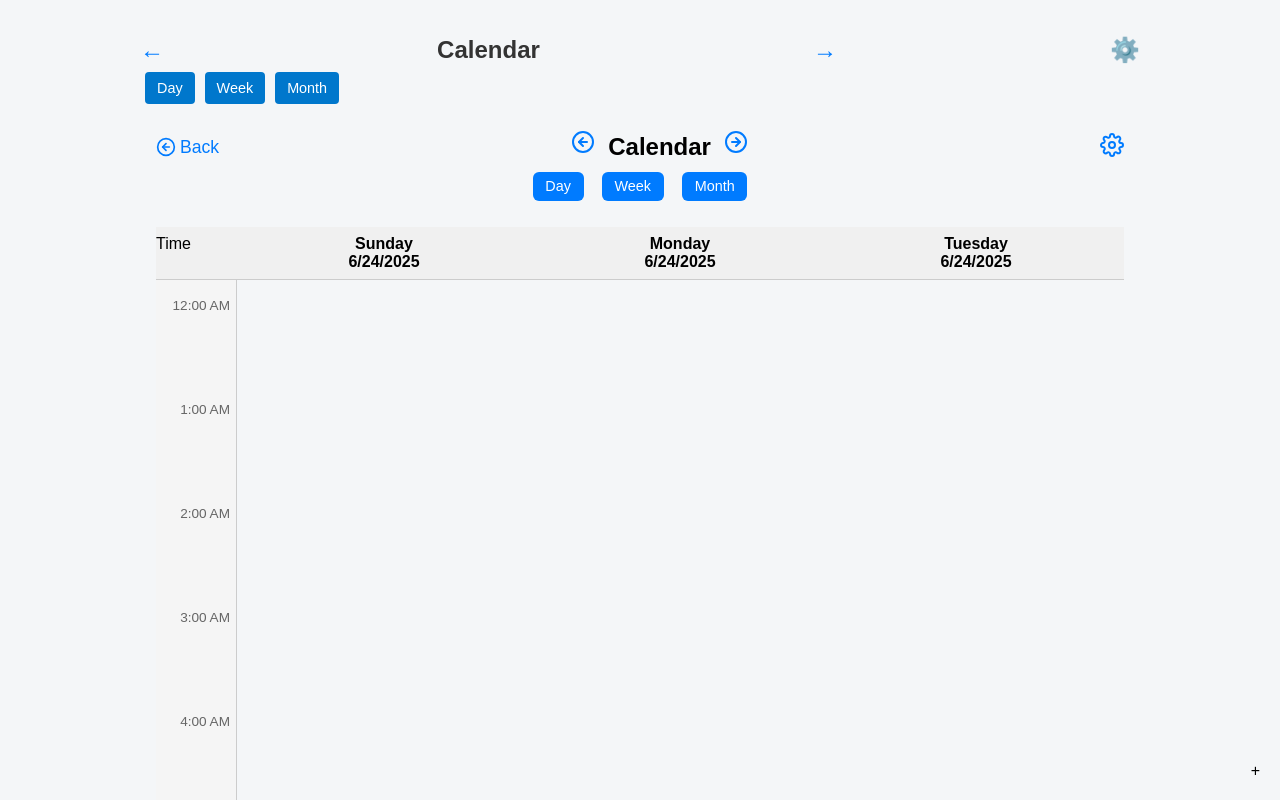
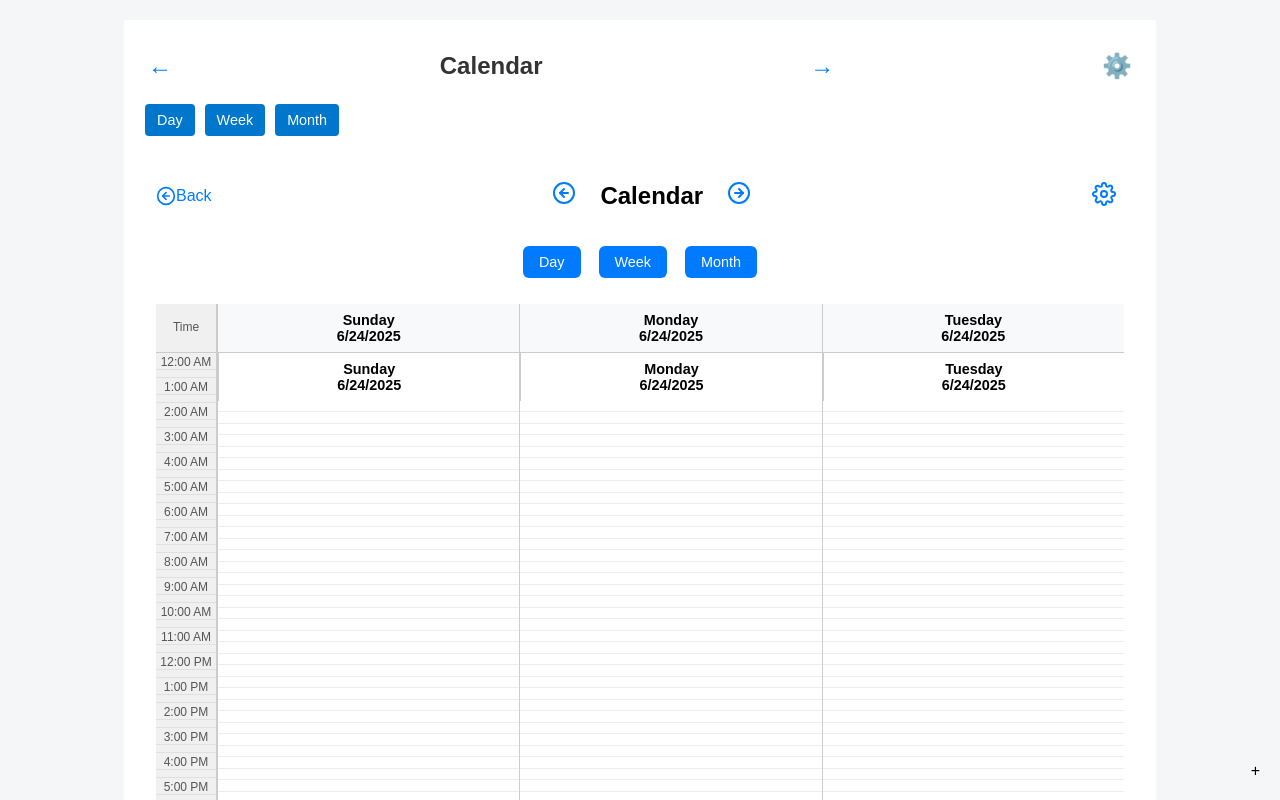
Before and after one commit to JMaraglia/crumb-v3, a React (Vite) app: page /calendar in a window 1280 px wide. Shown: the top 800 px of the page. Built offline with nearby package versions, Linux system fonts and the light colour scheme.

Commit message:
MOCK STYLE?

```diff
--- a/src/CalendarPage.css
+++ b/src/CalendarPage.css
@@ -1,13 +1,13 @@
-/* --- CalendarPage.css (Updated for WeekView.jsx) --- */
+/* --- CalendarPage.css (Visual Mock Clone Only) --- */
 
 .calendar-container {
   padding: 1rem;
   font-family: sans-serif;
   max-width: 1000px;
   margin: 0 auto;
+  background-color: #fff;
 }
 
-/* Header Row: Back, Title + Arrows, Gear */
 .calendar-header {
   display: flex;
   justify-content: space-between;
@@ -22,228 +22,179 @@
   font-size: 1rem;
   color: #007bff;
   cursor: pointer;
+  font-weight: 500;
 }
 
 .calendar-center {
   display: flex;
   align-items: center;
-  gap: 0.5rem;
   justify-content: center;
   flex-grow: 1;
+  gap: 1rem;
 }
 
 .calendar-title {
   font-size: 1.5rem;
   font-weight: bold;
-  margin: 0;
 }
 
 .calendar-nav-arrow {
-  color: #007bff;
   font-size: 1.5rem;
-  cursor: pointer;
-  user-select: none;
   background: none;
   border: none;
+  color: #007bff;
+  cursor: pointer;
   padding: 0;
-  display: flex;
-  align-items: center;
+  margin: 0 8px;
 }
 
 .calendar-gear {
   font-size: 1.5rem;
   color: #007bff;
   cursor: pointer;
+  padding-right: 0.5rem;
 }
 
-.gear-menu {
-  position: relative;
-  margin-left: auto;
+.calendar-view-buttons {
+  display: flex;
+  justify-content: center;
+  margin: 1rem 0;
+  gap: 0.5rem;
 }
 
-.gear-options {
-  position: absolute;
-  top: 28px;
-  right: 0;
-  background-color: white;
-  border: 1px solid #ccc;
-  border-radius: 4px;
-  z-index: 100;
-  box-shadow: 0 2px 6px rgba(0,0,0,0.15);
-}
-
-.gear-options div {
-  padding: 8px 12px;
+.calendar-view-buttons button {
+  padding: 0.5rem 1rem;
+  background-color: #007bff;
+  color: white;
+  border: none;
+  border-radius: 6px;
   cursor: pointer;
   font-size: 0.9rem;
 }
 
-.gear-options div:hover {
-  background-color: #f5f5f5;
-}
-
-/* View Buttons (Day / Week / Month) */
-.calendar-view-buttons {
+.week-view {
   display: flex;
-  justify-content: center;
-  gap: 0.5rem;
-  margin-bottom: 1rem;
-  flex-wrap: wrap;
-}
-
-.calendar-view-buttons button {
-  background-color: #007bff;
-  color: white;
-  border: none;
-  padding: 0.4rem 0.8rem;
-  border-radius: 6px;
-  font-size: 0.9rem;
-  cursor: pointer;
-}
-
-/* Grid Structure for WeekView */
-.week-view {
+  flex-direction: column;
   width: 100%;
   overflow-x: auto;
   font-family: sans-serif;
 }
 
-.week-back-nav {
-  display: flex;
-  align-items: center;
-  padding: 12px 16px 4px;
-  font-size: 1.1rem;
-}
-
-.back-text {
-  margin-left: 4px;
-  font-weight: 500;
-  font-size: 1.1rem;
-  color: #007bff;
-}
-
 .week-header {
   display: flex;
+  background-color: #f8f9fa;
   border-bottom: 1px solid #ccc;
-  background-color: #f0f0f0;
-  padding: 8px 0;
+  text-align: center;
 }
 
 .time-column-header {
-  width: 80px;
+  width: 60px;
+  background-color: #f0f0f0;
+  border-right: 1px solid #ccc;
+  font-size: 0.75rem;
+  color: #555;
+  padding-top: 1rem;
 }
 
 .day-column-header {
   flex: 1;
-  text-align: center;
-  font-weight: 600;
-  font-size: 1rem;
+  min-width: 120px;
+  padding: 0.5rem 0;
+  border-left: 1px solid #ccc;
+  font-size: 0.9rem;
+  font-weight: bold;
+  display: flex;
+  flex-direction: column;
+  align-items: center;
+  justify-content: center;
+}
+
+.day-column-header span:first-child {
+  font-size: 0.95rem;
+}
+
+.day-column-header span:last-child {
+  font-size: 0.75rem;
+  font-weight: normal;
+  color: #777;
 }
 
 .week-body {
-  width: 100%;
+  display: flex;
+  height: 600px;
   overflow-x: auto;
-}
-
-.week-grid {
-  display: flex;
-  flex-direction: row;
-  width: 100%;
+  position: relative;
 }
 
 .time-column {
-  width: 80px;
+  width: 60px;
+  background-color: #f0f0f0;
+  border-right: 1px solid #ccc;
   flex-shrink: 0;
-  background-color: #f5f5f5;
-  border-right: 1px solid #ccc;
+  display: flex;
+  flex-direction: column;
 }
 
 .time-slot {
-  height: 52px;
-  display: flex;
-  align-items: center;
-  justify-content: flex-end;
-  padding-right: 6px;
-  font-size: 0.85rem;
-  color: #666;
+  height: 50px;
+  border-bottom: 1px solid #e0e0e0;
+  font-size: 0.75rem;
+  color: #555;
+  padding-top: 2px;
+  text-align: center;
 }
 
 .day-column {
   flex: 1;
-  border-left: 1px solid #e0e0e0;
+  display: flex;
+  flex-direction: column;
+  border-left: 1px solid #ccc;
+  min-width: 120px;
+  position: relative;
+  flex-shrink: 0;
 }
 
 .calendar-cell {
-  height: 52px;
-  border-bottom: 1px solid #eaeaea;
+  height: 50px;
+  border-bottom: 1px solid #eee;
+  padding: 2px;
   position: relative;
-  padding: 2px;
+  cursor: pointer;
 }
 
 .event-entry {
-  position: relative;
-  margin: 2px;
-  padding: 4px;
-  border-radius: 4px;
-  font-size: 0.8rem;
+  position: absolute;
+  left: 4px;
+  right: 4px;
+  border-radius: 12px;
+  padding: 4px 8px;
+  font-size: 0.75rem;
+  background-color: #007bff;
+  color: white;
   overflow: hidden;
   white-space: nowrap;
   text-overflow: ellipsis;
+}
+
+.add-event-btn {
+  position: fixed;
+  bottom: 20px;
+  right: 20px;
   background-color: #007bff;
   color: white;
-}
-
-/* Modal Overlay */
-.modal-overlay {
-  position: fixed;
-  top: 0;
-  left: 0;
-  width: 100%;
-  height: 100%;
-  background: rgba(0, 0, 0, 0.4);
+  border: none;
+  border-radius: 50%;
+  width: 50px;
+  height: 50px;
+  font-size: 2rem;
   display: flex;
   align-items: center;
   justify-content: center;
+  box-shadow: 0 4px 10px rgba(0,0,0,0.2);
+  cursor: pointer;
   z-index: 999;
 }
 
-.modal {
-  background: white;
-  padding: 1rem;
-  border-radius: 12px;
-  max-width: 400px;
-  width: 90%;
-  box-shadow: 0 4px 20px rgba(0, 0, 0, 0.2);
+.add-event-btn:hover {
+  background-color: #0056b3;
 }
-
-.modal h3 {
-  margin-top: 0;
-}
-
-.modal input,
-.modal textarea {
-  width: 100%;
-  margin-top: 0.5rem;
-  margin-bottom: 1rem;
-  padding: 0.5rem;
-  font-size: 1rem;
-  border-radius: 6px;
-  border: 1px solid #ccc;
-  resize: vertical;
-}
-
-.modal-actions {
-  display: flex;
-  justify-content: flex-end;
-  gap: 0.5rem;
-}
-
-.modal-actions button {
-  background-color: #007aff;
-  color: white;
-  border: none;
-  padding: 0.4rem 0.8rem;
-  border-radius: 8px;
-  cursor: pointer;
-  font-size: 1rem;
-}
```
